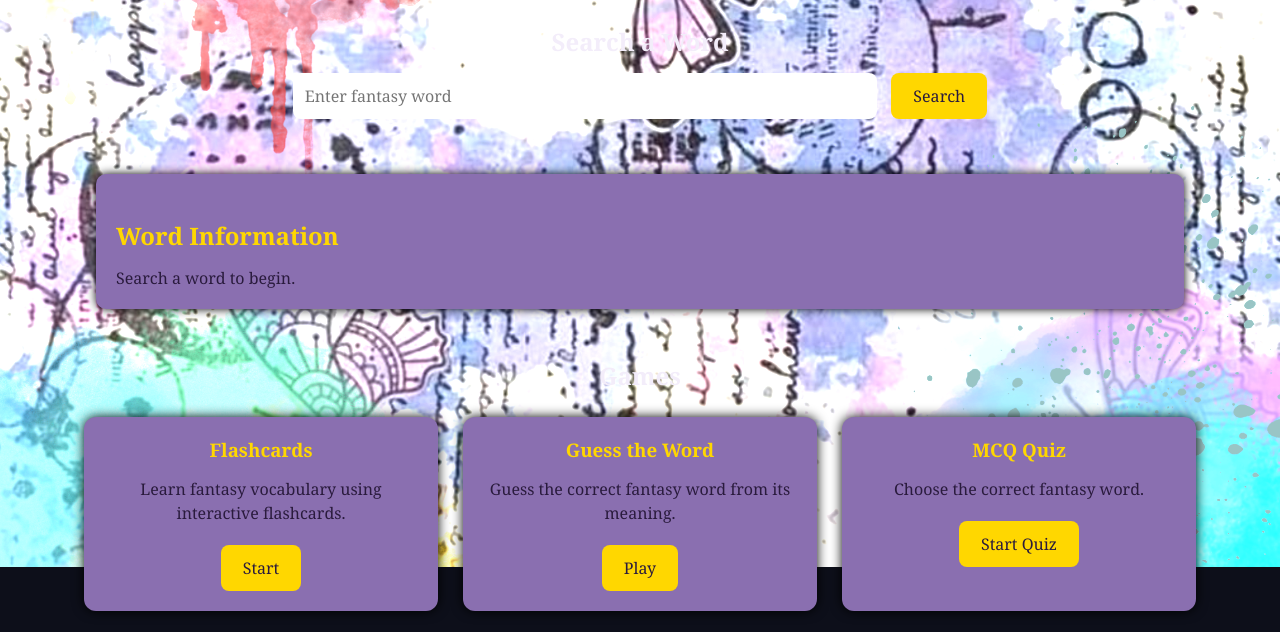
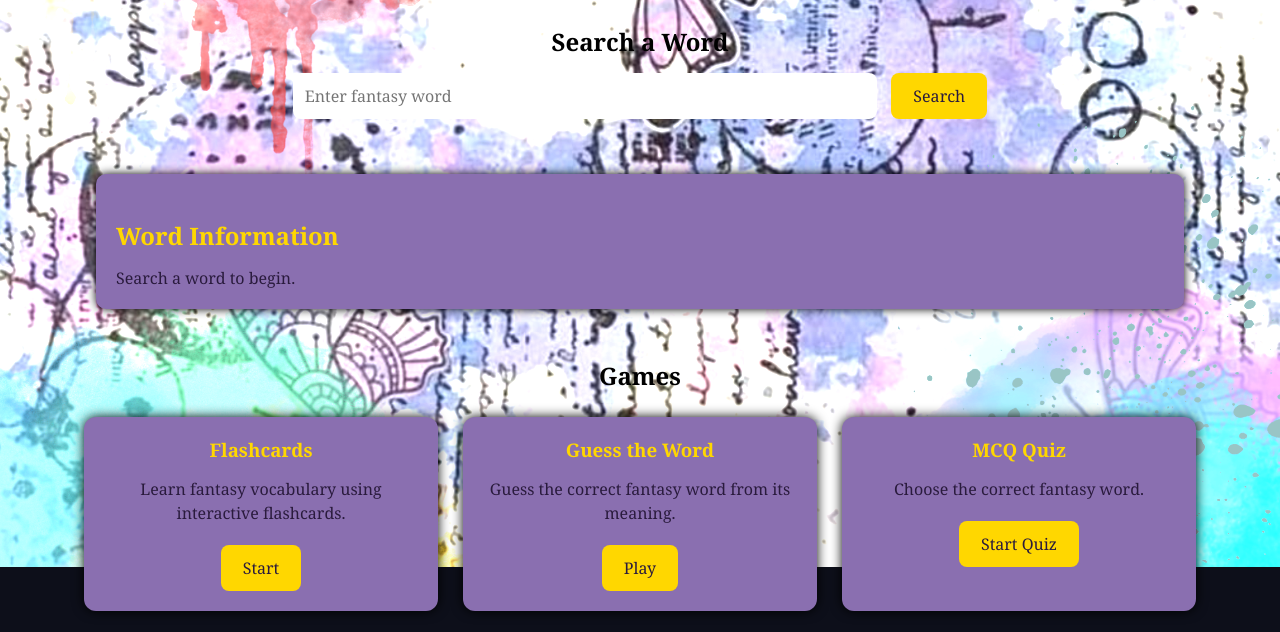
Before and after one commit to yusranoor1561-netizen/Fantasy-Lexicon, a Flask app: page / in a window 1280 px wide. Shown: the part 233-865 px from the top of the page. Run offline with Flask 3, Linux system fonts and the light colour scheme.

```diff
--- a/frontend/static/style.css
+++ b/frontend/static/style.css
@@ -97,7 +97,7 @@ button:hover{
 .search h2{
 
     margin-bottom:15px;
-    color:#f3edfa;
+    color:black;
 
 }
 
@@ -153,7 +153,7 @@ input{
 
     text-align:center;
     margin-bottom:25px;
-    color:#f3edfa;
+    color:black;
 
 }
 
```
